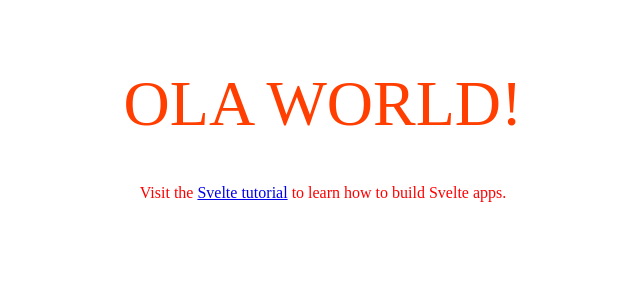
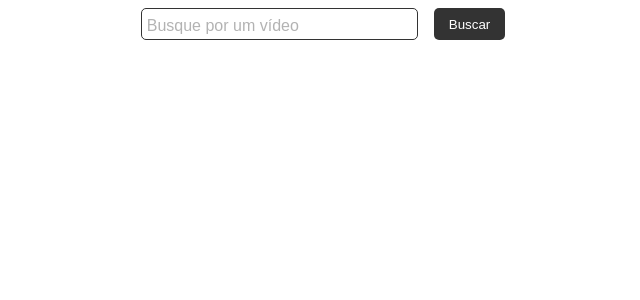
Before and after one commit to ErikGMatos/app-svelte, a Svelte app: page / in a window 1280 px wide. Shown: the top 300 px of the page, without its empty margins (317-957 px from the left). Built offline with nearby package versions, Linux system fonts and the light colour scheme.

Commit message:
Criando páginas de busca e listagens de videos

```diff
--- a/package.json
+++ b/package.json
@@ -7,6 +7,7 @@
     "build": "webpack -p --mode production --config webpack/webpack.prod.js"
   },
   "devDependencies": {
+    "axios": "^0.20.0",
     "clean-webpack-plugin": "^3.0.0",
     "cross-env": "^7.0.2",
     "css-loader": "^4.2.2",
--- a/public/template.html
+++ b/public/template.html
@@ -8,5 +8,6 @@
   <title>APP Svelte</title>
 </head>
 <body>
+  <div id="app"></div>
 </body>
 </html>
--- a/src/App.svelte
+++ b/src/App.svelte
@@ -1,34 +1,7 @@
 <script>
-	export let name;
+	import Movies from './pages/Movies.svelte'
 </script>
 
 <main>
-	<h1>Ola {name}!</h1>
-	<p id="teste">Visit the <a href="https://svelte.dev/tutorial">Svelte tutorial</a> to learn how to build Svelte apps.</p>
+	<Movies />
 </main>
-
-<style>
-	main {
-		text-align: center;
-		padding: 1em;
-		max-width: 240px;
-		margin: 0 auto;
-	}
-
-	#teste {
-		color: red;
-	}
-
-	h1 {
-		color: #ff3e00;
-		text-transform: uppercase;
-		font-size: 4em;
-		font-weight: 100;
-	}
-
-	@media (min-width: 640px) {
-		main {
-			max-width: none;
-		}
-	}
-</style>
--- a/src/main.js
+++ b/src/main.js
@@ -1,10 +1,7 @@
 import App from './App.svelte';
 
 const app = new App({
-	target: document.body,
-	props: {
-		name: 'world'
-	}
+	target: document.getElementById('app')
 });
 
 export default app;
--- /dev/null
+++ b/src/pages/MountMovies/ListMovies.svelte
@@ -0,0 +1,7 @@
+<script>
+  import { storeMovie } from '../../store'
+</script>
+
+{#each $storeMovie as movie}
+<p>{movie.title}</p>
+{/each}
--- /dev/null
+++ b/src/pages/MountMovies/SearchMovie.svelte
@@ -0,0 +1,49 @@
+<script>
+import { each } from 'svelte/internal';
+import { storeMovie } from '../../store';
+
+  import api from '../../services/api';
+  let term = '';
+
+  async function handleSubmit() {
+    const response = await api.get(`/search/movie?query=${term}`);
+    storeMovie.set(response.data.results)
+  }
+</script>
+
+<form on:submit|preventDefault={handleSubmit}>
+  <input bind:value={term} placeholder="Busque por um vídeo">
+  <button type="submit">Buscar</button>
+</form>
+
+<style>
+  form {
+    display: flex;
+    justify-content: center;
+    align-items: center;
+  }
+
+  input {
+    border: 1px solid #333;
+    height: 30px;
+    line-height: 30px;
+    font-size: 20px;
+    border-radius: 5px;
+    padding: 0 5px;
+  }
+
+  input::placeholder{
+    font-size: 1rem;
+    color:rgba(0,0,0,.3)
+  }
+
+  button {
+    border: none;
+    background-color: #333;
+    color: #fff;
+    height: 32px;
+    border-radius: 5px;
+    padding: 5px 15px;
+    margin-left: 16px;
+  }
+</style>
--- /dev/null
+++ b/src/pages/Movies.svelte
@@ -0,0 +1,9 @@
+<script>
+  import SearchMovie from './MountMovies/SearchMovie.svelte';
+  import ListMovies from './MountMovies/ListMovies.svelte';
+</script>
+
+<div>
+  <SearchMovie />
+  <ListMovies />
+</div>
--- /dev/null
+++ b/src/services/api.js
@@ -0,0 +1,9 @@
+import axios from 'axios';
+import { tokenJWT } from './tokenJwt'
+
+const api = axios.create({
+  baseURL: 'https://api.themoviedb.org/4',
+})
+api.defaults.headers.common['Authorization'] = `Bearer ${tokenJWT}`;
+
+export default api;
--- /dev/null
+++ b/src/services/tokenJwt.js
@@ -0,0 +1 @@
+export const tokenJWT = 'eyJhbGciOiJIUzI1NiJ9.eyJhdWQiOiIzMDA2YWNlY2RkMTljYjQ5MjJhMTI3NDMxMGM5NDZmMSIsInN1YiI6IjVmNGNlYWYyMTJhYWJjMDAzNGFiYTllOSIsInNjb3BlcyI6WyJhcGlfcmVhZCJdLCJ2ZXJzaW9uIjoxfQ.cXhfhMHLTeiHZZ3XTKr9qIH0vSmRD0V2qNv8txIkW3c'
--- /dev/null
+++ b/src/store/index.js
@@ -0,0 +1,3 @@
+import { writable } from 'svelte/store';
+
+export const storeMovie = writable([]);
--- a/webpack/webpack.common.js
+++ b/webpack/webpack.common.js
@@ -16,7 +16,7 @@ module.exports = {
           loader: 'svelte-loader',
           options: {
             emitCss: true,
-            hotReload: true
+            // hotReload: true
           },
         },
       },
```
Also changed, not shown: 1 other file (tests, documents, lock files or other folders).
